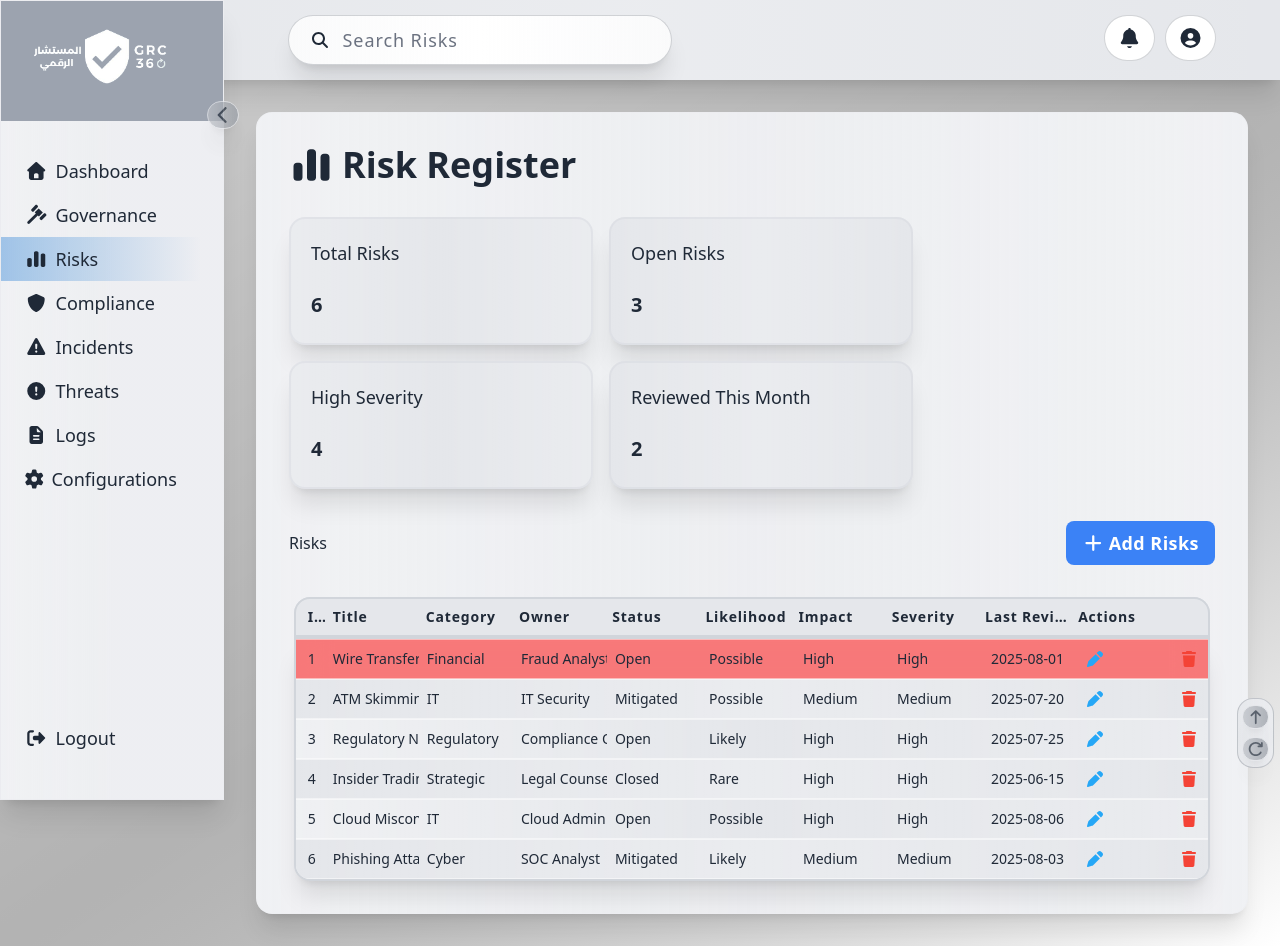
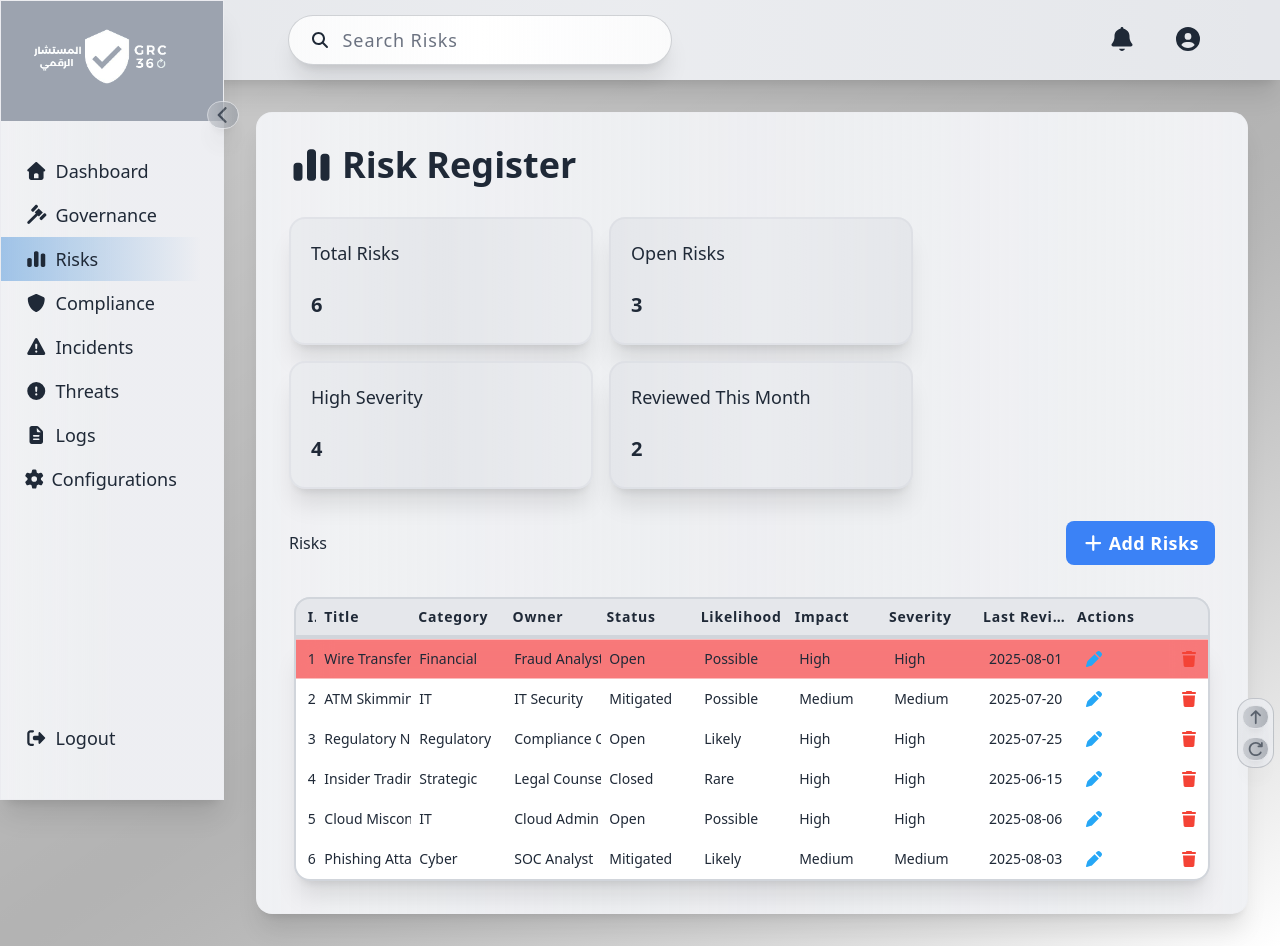
Before and after one commit to AhmedWaleedKalifa/GRC360, a React (Vite) app in the folder FrontEnd/: page /dashboard/risks/1 in a window 1280 px wide. Built offline with nearby package versions, Linux system fonts and the light colour scheme.

Commit message:
make icons bigger and remove border and bg color and fix a problem to tranfer from main to risks

```diff
--- a/FrontEnd/src/components/Field.jsx
+++ b/FrontEnd/src/components/Field.jsx
@@ -16,7 +16,7 @@ const Field = forwardRef(({ mode = 1, sizes, id, color, navigation = "", values
   return (
     <div
     ref={ref}
-      data-field-id={id}
+      data-field-id={id}                // <- ADD THIS
       className={
         mode === 1 ? "fieldColor1 field px-3"
           : mode === 2 ? "fieldColor2 field px-3"
--- a/FrontEnd/src/index.css
+++ b/FrontEnd/src/index.css
@@ -364,7 +364,7 @@ aside .sidebarClosedFooter {
 }
 
 .iconCircle {
-  @apply text-xl p-3 bg-white rounded-full border border-gray-800/20 dark:bg-black dark:border-gray-200/20;
+  @apply text-2xl p-3  rounded-full border  dark:bg-black dark:border-gray-200/20 bg-transparent border-transparent;
 }
 
 @media (max-height: 650px) {
--- a/FrontEnd/src/pages/Risks.jsx
+++ b/FrontEnd/src/pages/Risks.jsx
@@ -12,7 +12,6 @@ function Risks() {
   const [colors, setColors] = useState([]);
   const [selectedId,setSelectedId]=useState();
   const data = json.risks;
-
   const date=new Date()
   useEffect(() => {
     const newFields = [];
@@ -37,6 +36,8 @@ function Risks() {
       if (String(e.id) === id) {
 
         newColors.push("#ff000080");
+      } else {
+        newColors.push("#ffffff");
       }
 
       newIds.push(e.id);
@@ -86,7 +87,7 @@ function Risks() {
           "Actions ",
           " ",
         ]}
-        sizes={[2, 8, 8, 8, 8, 8, 8, 8, 8, 8, 2, 2]}
+        sizes={[1, 8, 8, 8, 8, 8, 8, 8, 8, 8, 2, 2]}
         ids={ids}
         fields={fields}
         colors={colors}
```
Also changed, not shown: FrontEnd/src/pages/Main.jsx (line endings or trailing spaces).
